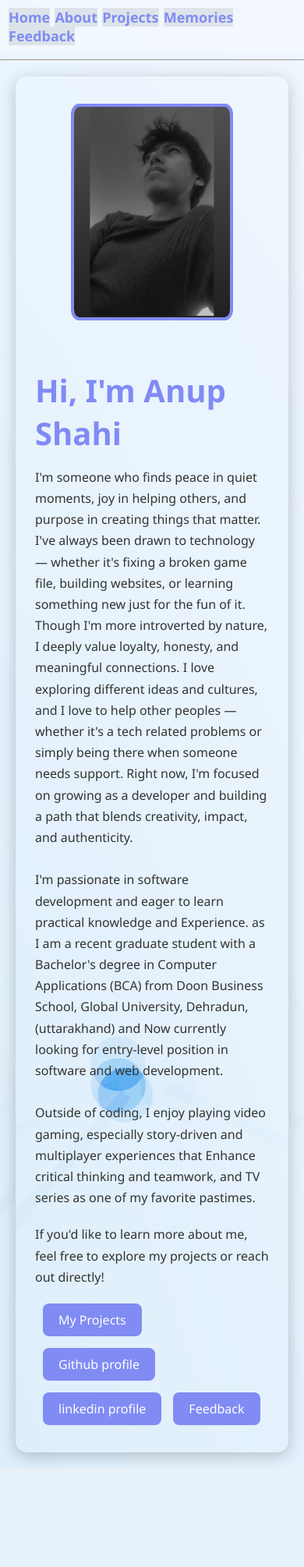
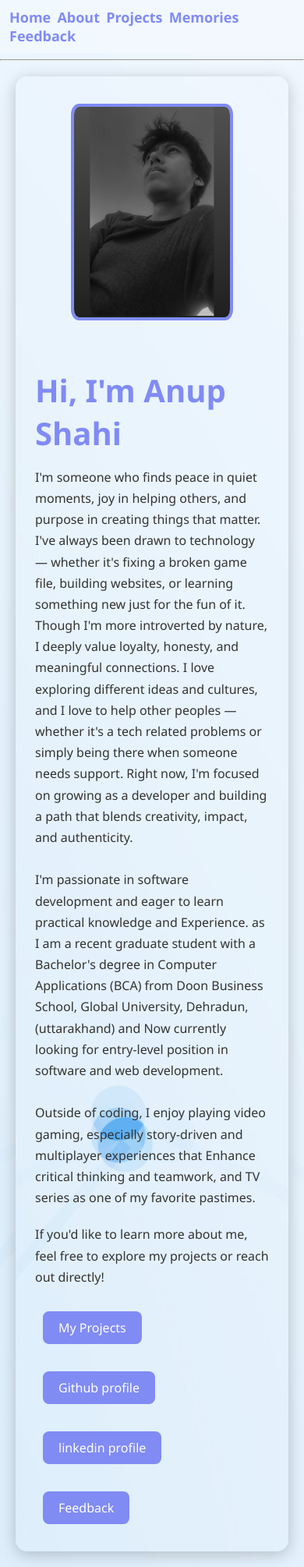
Before and after one commit to bhanu0221/Anup-Portfolio, a Flask app: page / in a window 390 px wide. Shown: the whole page at 78% size. Before the commit the page ends 1881 px from the top, so only its background shows below. Run offline with Flask 3, Linux system fonts and the light colour scheme.

Commit message:
responsive designs

```diff
--- a/project/templates/base.html
+++ b/project/templates/base.html
@@ -27,8 +27,7 @@
 
         @media (max-width: 768px) {
             nav a {
-                margin: 1px;
-                background-color: rgba(14, 15, 15, 0.086);
+                margin: 2px;
                 font-size: large;
             }
         }
--- a/project/templates/index.html
+++ b/project/templates/index.html
@@ -93,8 +93,9 @@
         transition: transform 0.3s ease;
         }
 
-        .hero-content .buttons {
+        .hero-content .buttons a{
             margin: 10px;
+
         }
         .hero-content p {
         line-height: 1.7;
```
